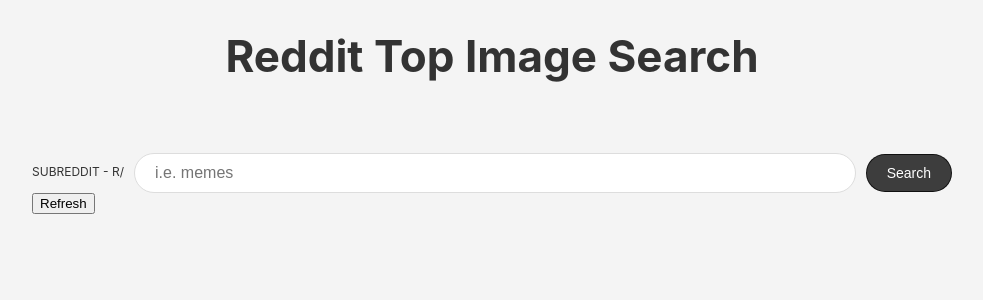
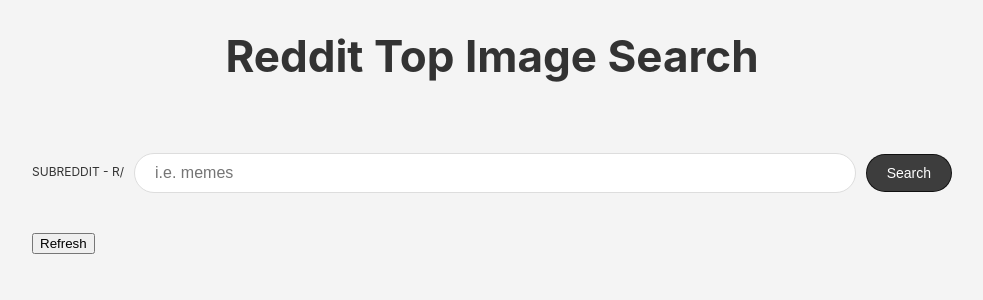
Before and after one commit to Mito6211/RedditTopImageSearch, a React (Create React App) app: page / in a window 1280 px wide. Shown: the top 300 px of the page, without its empty margins (148-1131 px from the left). Built offline with nearby package versions, Linux system fonts and the light colour scheme.

Commit message:
Improved loading message, it no longer shows up on refresh

```diff
--- a/src/RedditSearch.js
+++ b/src/RedditSearch.js
@@ -5,13 +5,15 @@
 export default function RedditSearch() {
   const [query, setQuery] = useState("");
   const [afterToken, setAfterToken] = useState("");
-  const [loading, setLoading] = useState(false);
+  const [isLoadingInitialPosts, setIsLoadingInitialPosts] = useState(false);
+  const [isLoadingAdditionalPosts, setIsLoadingAdditionalPosts] = useState(
+    false
+  );
   const [postList, setPostList] = useState([]);
 
   const fetchPosts = async (params = "", prevPosts = []) => {
     const newPosts = [...prevPosts];
     try {
-      setLoading(true);
       const res = await fetch(
         `https://www.reddit.com/r/${query}.json${params}`
       );
@@ -45,7 +47,6 @@
     } catch (err) {
       console.error(err);
     }
-    setLoading(false);
 
     return newPosts;
   };
@@ -53,14 +54,19 @@
   const search = async (e) => {
     e.preventDefault();
 
+    setIsLoadingInitialPosts(true);
     const posts = await fetchPosts();
+    setIsLoadingInitialPosts(false);
+
     setPostList(posts);
   };
 
   const getMorePosts = async () => {
     const afterParam = afterToken.length > 0 ? `?after=${afterToken}` : "";
 
+    setIsLoadingAdditionalPosts(true);
     const posts = await fetchPosts(afterParam, postList);
+    setIsLoadingAdditionalPosts(false);
     setPostList(posts);
   };
 
@@ -83,11 +89,12 @@
           Search
         </button>
       </form>
-      <button onClick={getMorePosts}>Refresh</button>
       <div className="card-list">
-        {loading
+        {isLoadingInitialPosts
           ? "Loading..."
           : postList.map((post) => <RedditCard key={post.id} data={post} />)}
+        <button onClick={getMorePosts}>Refresh</button>
+        {isLoadingAdditionalPosts && "Loading More Posts..."}
       </div>
     </div>
   );
```
